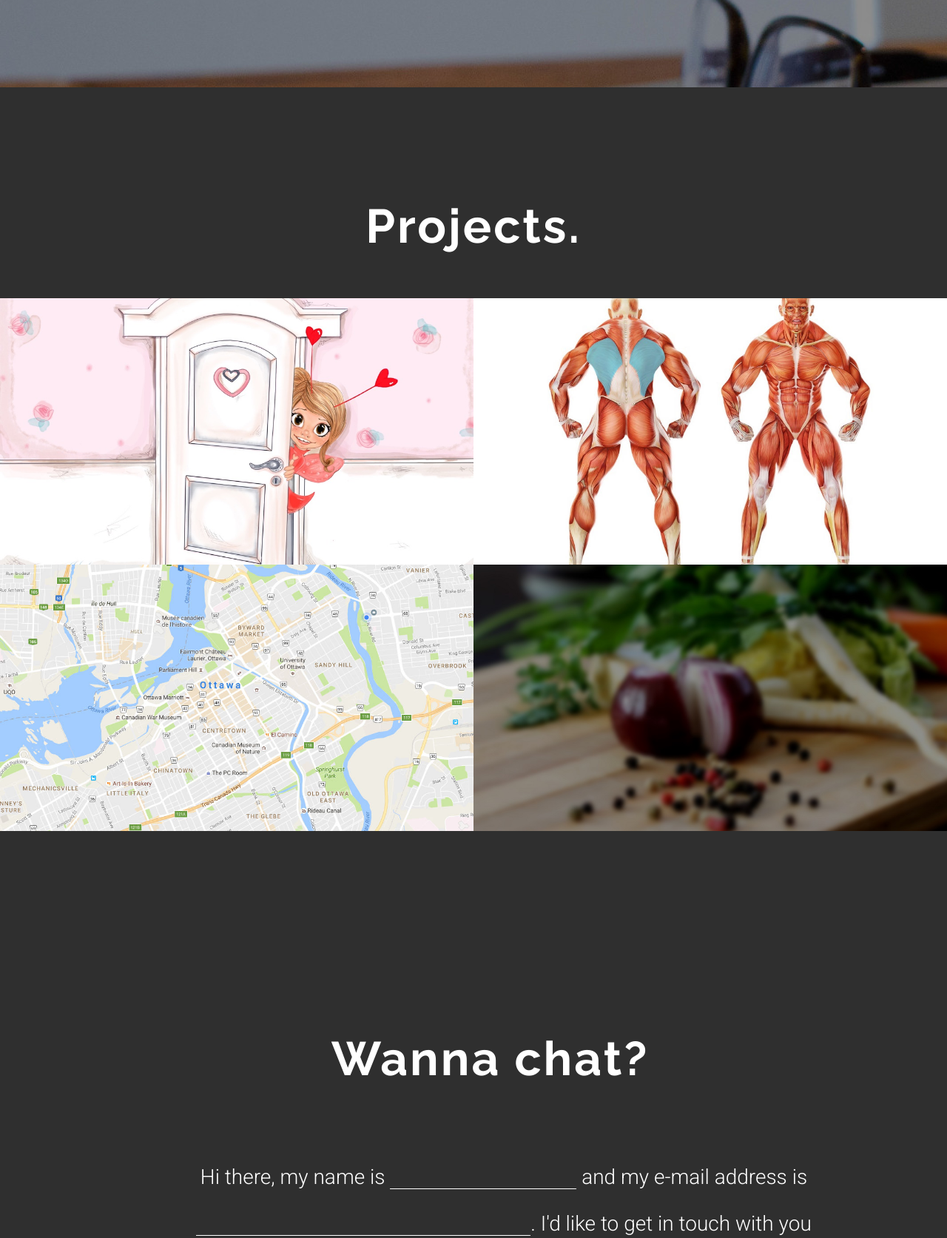
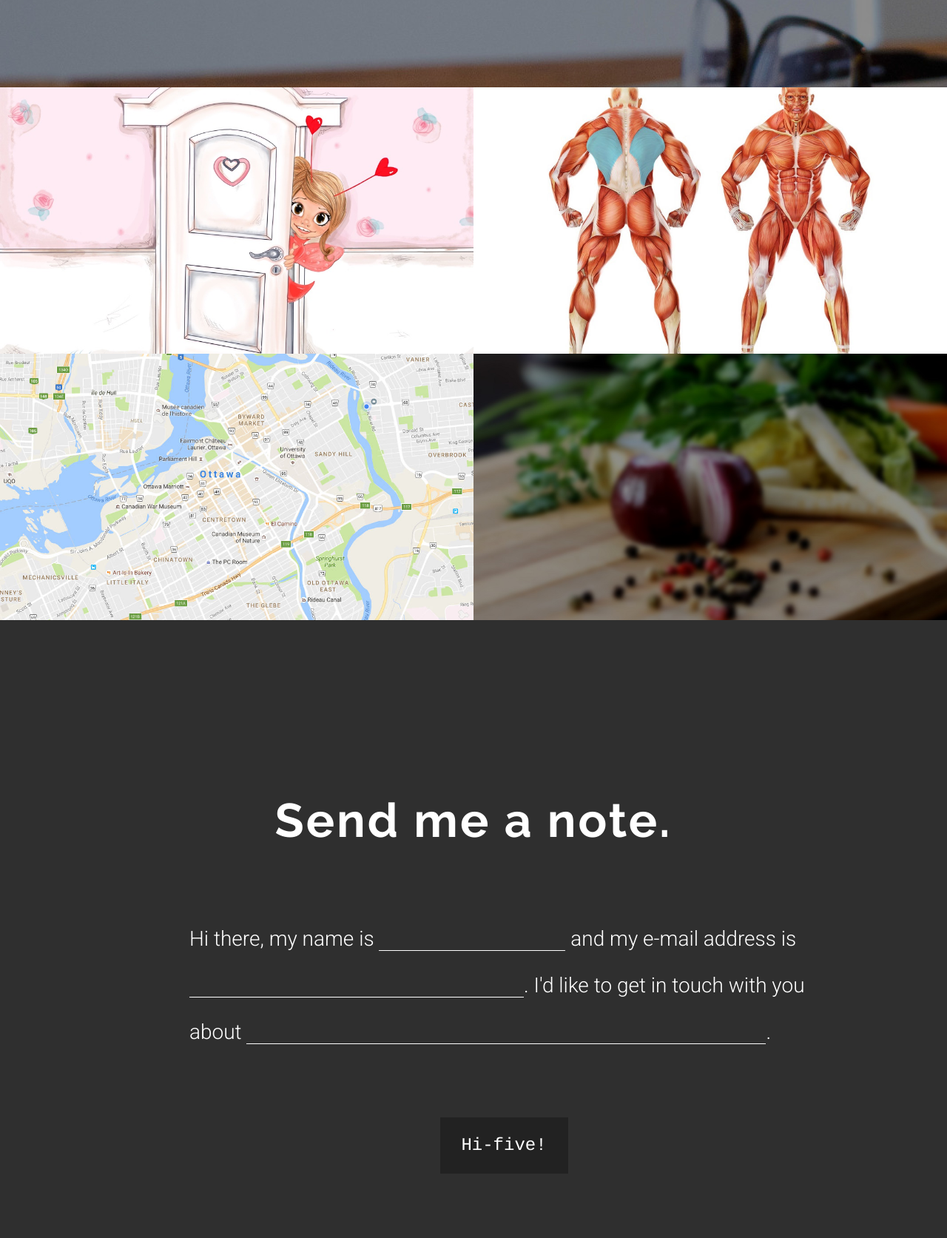
Before and after one commit to botnaysard/portfolio2015, a plain HTML site: page index-alt.html in a window 1280 px wide. Shown: the part 682-2355 px from the top of the page at 74% size. Drawn offline with nearby package versions, Linux system fonts and the light colour scheme.

```diff
--- a/index-alt.html
+++ b/index-alt.html
@@ -29,12 +29,8 @@
 					</div>
 				</div>
 		</section>
-
 		<section>
 			<a id="portfolio"></a>
-				<div class="section-title">
-					<h1>Projects.</h1>
-				</div>
 				<div class="my-work">
 					<div id="project-gallery">
 						<a href="http://www.averyfairydoor.com" title="A Very Fairy Door"><img src="images/avfd.jpg"/></a>
@@ -50,17 +46,17 @@
 
 				<div class="contactainer">
 					<div class="section-title">
-						<h1 class="bump-right">Wanna chat?</h1>
+						<h1 class="bump-right">Send me a note.</h1>
 					</div>
 					<div class="row-centered my-details">
-						<div class="col-centered location-details">
+						<div class="col-centered contact-valign">
 						    <div id="formBlock">
 						        <form id="slickform">
 						            Hi there, my name is
 									<input type="text" id="name" required>
 						            and my e-mail address is
 						            <input type="email" id="email" required>.
-									I'd like to get in touch with you regarding
+									I'd like to get in touch with you about
 						            <textarea id="comments" required style="overflow:hidden"></textarea>.
 						            <br>
 						            <div id="sendit">
--- a/styles/main.css
+++ b/styles/main.css
@@ -89,7 +89,7 @@
 }
 
 section {
-  margin-bottom: 150px;
+  margin: 0px;
 }
 
 /*** MASTHEAD ***/
@@ -181,7 +181,7 @@
   padding: 0px;
 }
 
-.location-details {
+.contact-valign {
 	width: 850px;
 	min-width: 850px;
 }
@@ -190,13 +190,13 @@
 	letter-spacing: 1px;
 }
 
-.my-description, .location-details{
+.my-description, .contact-valign{
   font-size: 28px;
   font-weight: 300;
   margin-left: 1.5em;
 }
 
-.location-details {
+.contact-valign {
   vertical-align: middle;
 }
 
@@ -207,6 +207,7 @@
 }
 
 .my-work {
+  min-height: 100vh;
   margin-bottom: 2em;
   width: 100%;
 }
@@ -257,9 +258,7 @@
   width: 100%;
 }
 
-.bump-right {
-	margin-right: -45px;
-}
+
 
 /*** CONTACT FORM ***/
 
@@ -271,6 +270,7 @@
   color: white;
   font-weight: 300;
   font-size: 28px;
+  text-align: left;
 }
 
 #slickform input, #slickform textarea {
@@ -314,7 +314,7 @@
 #sendbutton {
   -webkit-appearance: none;
   background-color: #222;
-  border: 1px solid transparent;
+  border: 1px solid #2f2f2f;
   color: white;
   width: 175px;
   height: 65px;
@@ -329,9 +329,10 @@
 }
 
 #sendbutton:hover {
-  background-color: white;
-  color: #222;
+  background-color: #222;
+  color: white;
   cursor: pointer;
+  border: 1px solid white;
 }
 
 #name, #email, #comments {
@@ -350,7 +351,7 @@
 }
 
 #comments {
-  width: 600px;
+  width: 700px;
 }
 
 ::-webkit-input-placeholder {
```
